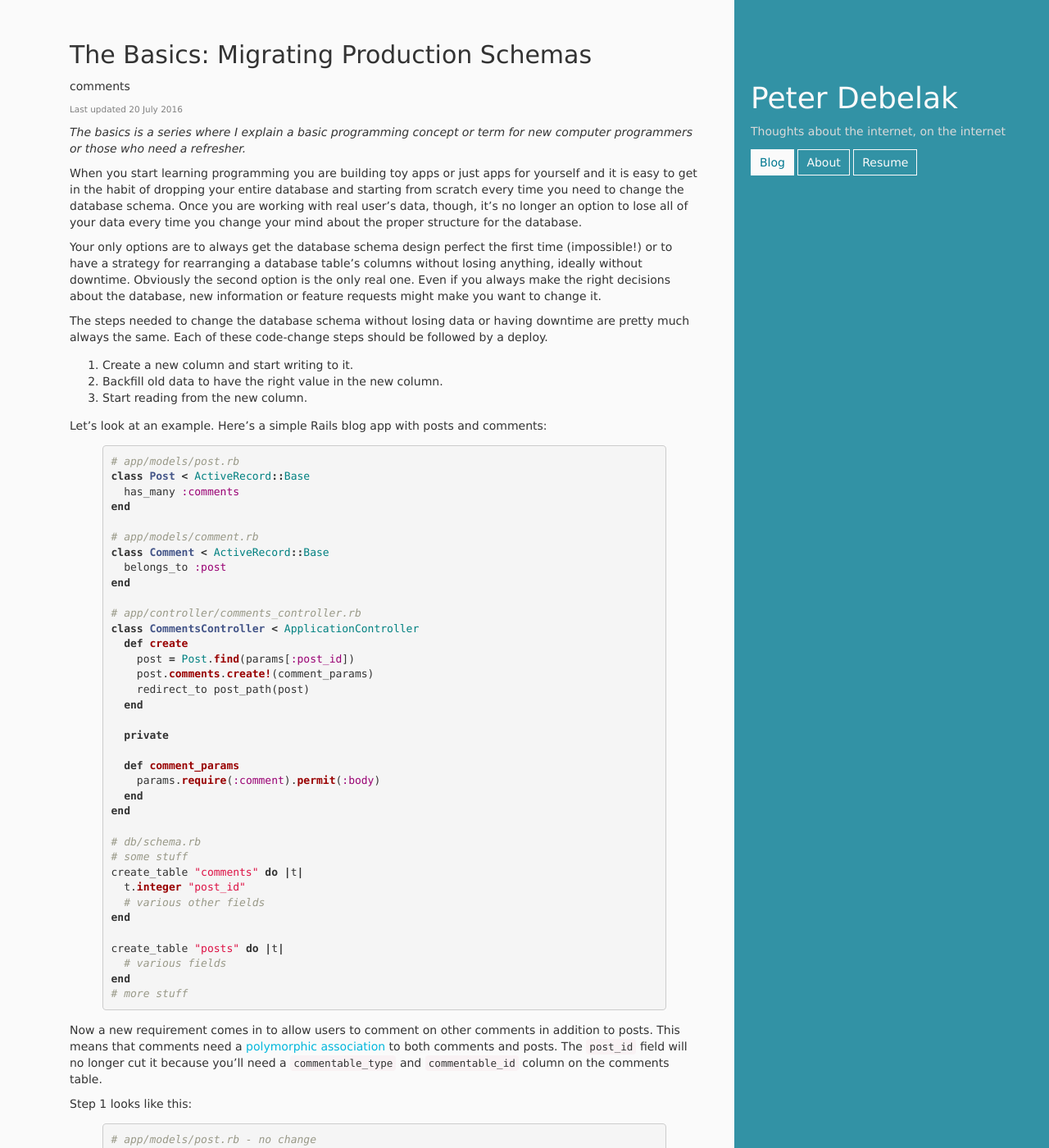
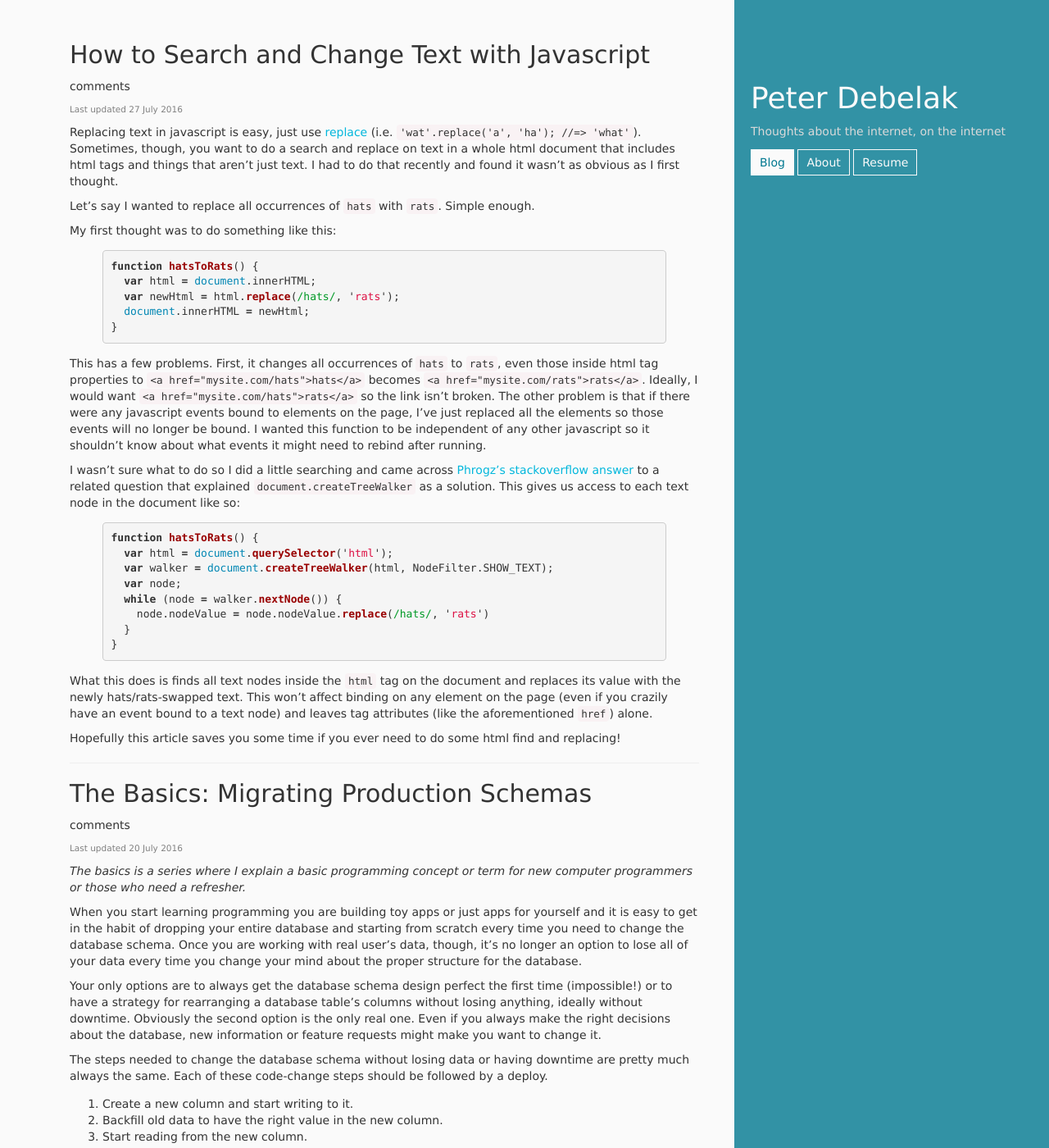
Before and after one commit to pdebelak/peterdebelak.com, a Jekyll site: the page built from index.html, in a window 1280 px wide and 1400 px high. Shown: the whole window at 82% size. Built offline with Jekyll 4.4.1, drawn with Linux system fonts in a browser that asks for light colours; the list of posts is cut into pages by our own code; comment, search, counter and statistics services are not loaded; some of the changed text lies outside the part shown.

Commit message:
Move searching text js post to posts

```diff
--- a/_drafts/searching-text-with-javascript.md
+++ b/_posts/2016-07-27-search-and-replace-text-with-javascript.md
@@ -12,7 +12,7 @@ My first thought was to do something like this:
 {% highlight js %}
 function hatsToRats() {
   var html = document.innerHTML;
-  var newHtml = html.replace(/\bhats\b/, 'rats');
+  var newHtml = html.replace(/hats/, 'rats');
   document.innerHTML = newHtml;
 }
 {% endhighlight %}
@@ -27,7 +27,7 @@ function hatsToRats() {
   var walker = document.createTreeWalker(html, NodeFilter.SHOW_TEXT);
   var node;
   while (node = walker.nextNode()) {
-    node.nodeValue = node.nodeValue.replace(/\bhats\b/, 'rats')
+    node.nodeValue = node.nodeValue.replace(/hats/, 'rats')
   }
 }
 {% endhighlight %}
```
